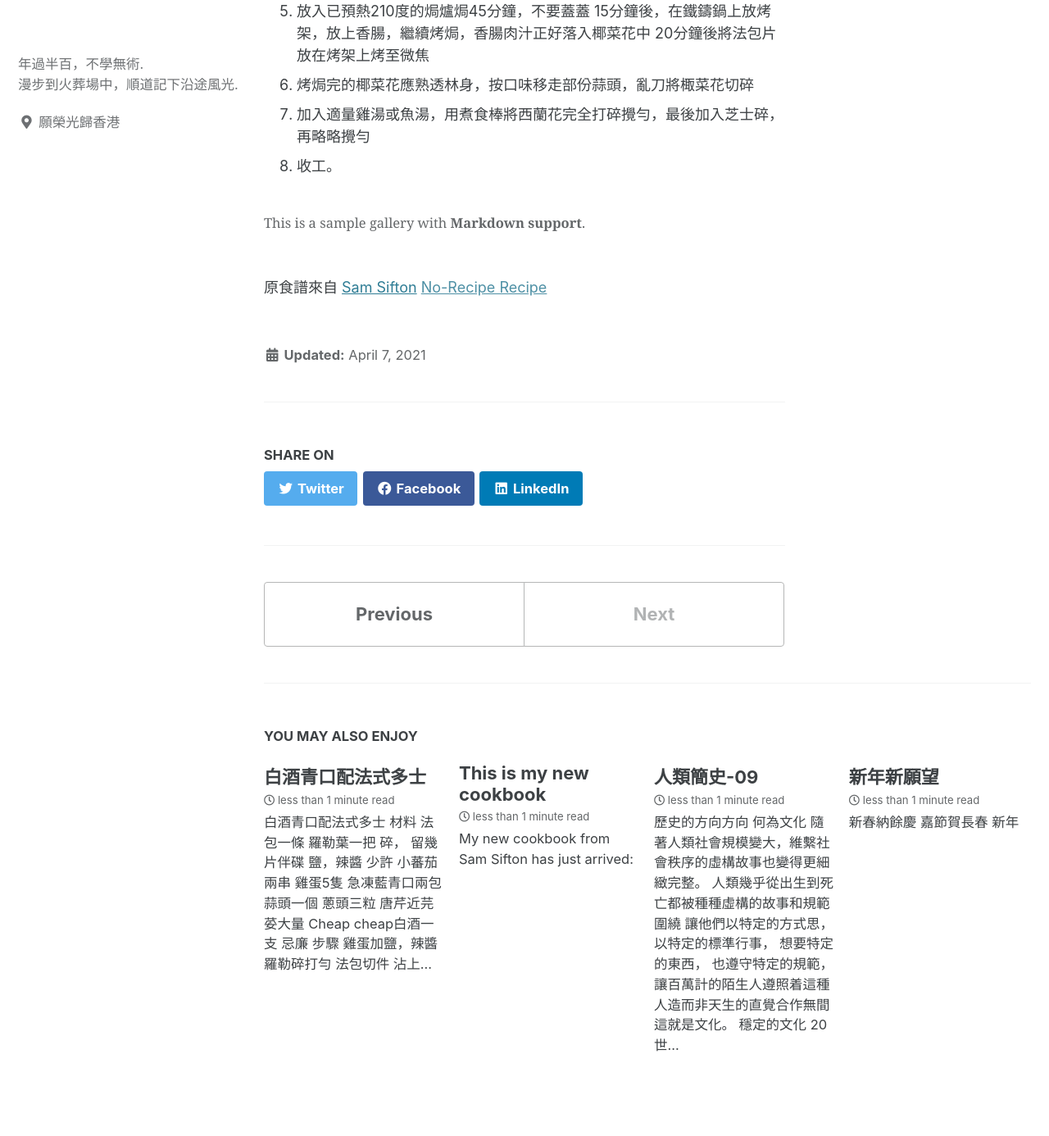
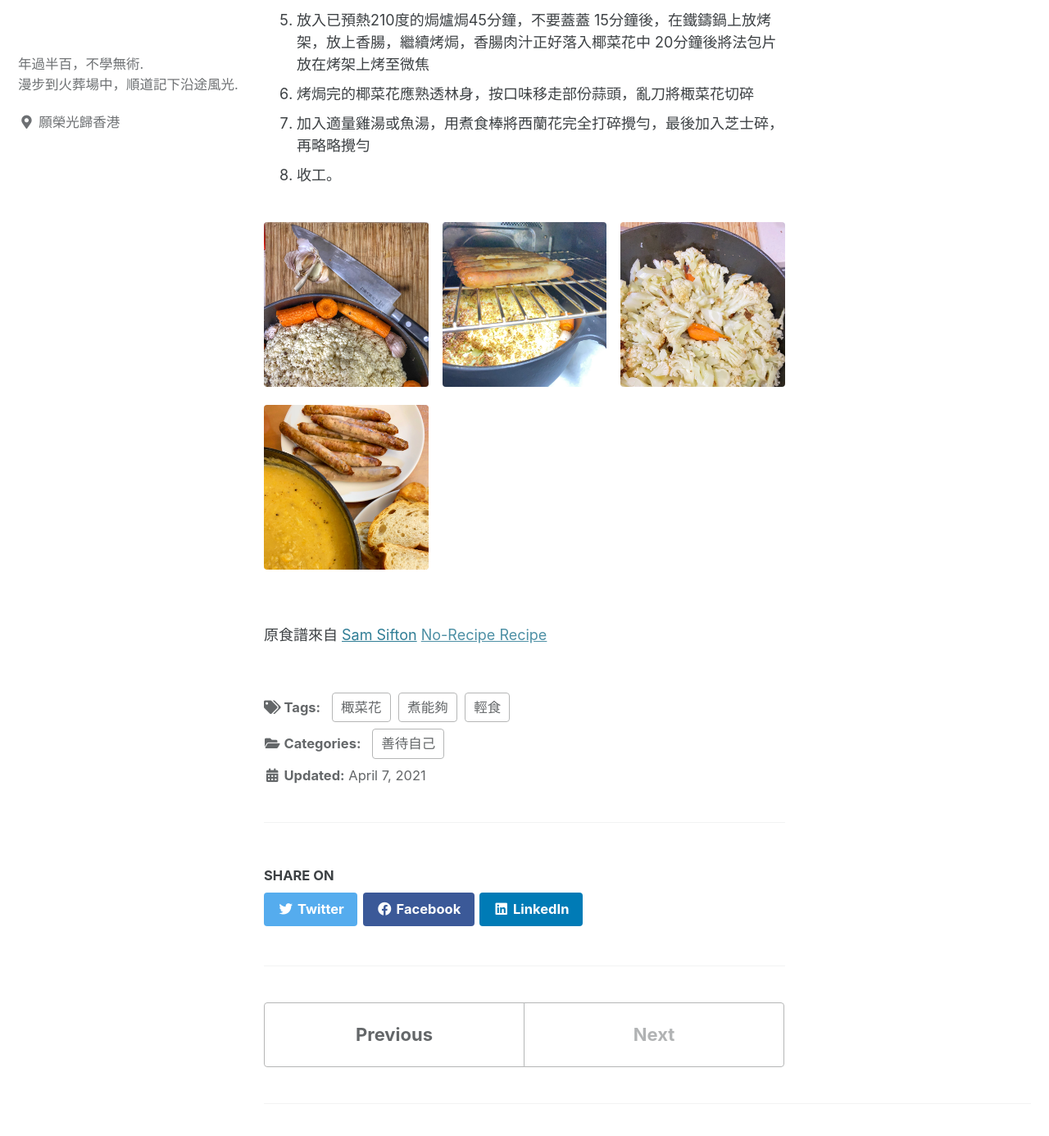
Before and after one commit to stupefii/stupefii, a Jekyll site: the page built from _posts/2021-04-07-Cauliflowwer-soup.md, in a window 1280 px wide and 1400 px high, scrolled down 936 px. Shown: the top 1386 px of the window at 82% size. Built offline with Jekyll 4.4.1, drawn with Linux system fonts in a browser that asks for light colours; cached includes are drawn as plain includes.

Commit message:
Update 2021-04-07-Cauliflowwer-soup.md

```diff
--- a/_posts/2021-04-07-Cauliflowwer-soup.md
+++ b/_posts/2021-04-07-Cauliflowwer-soup.md
@@ -8,7 +8,7 @@
   - 煮能夠
   - 輕食
   - 棷菜花
-  gallery:
+gallery:
   - url: /assets/images/cauliflower_1.jpg
     image_path: /assets/images/cauliflower_small_1.jpg
     alt: "焗棷菜花湯_1"
@@ -53,7 +53,7 @@
 7. 加入適量雞湯或魚湯，用煮食棒將西蘭花完全打碎攪勻，最後加入芝士碎，再略略攪勻
 8. 收工。
 
-{% include gallery caption="This is a sample gallery with **Markdown support**." %}
+{% include gallery clayout="half" Caption="This is a sample gallery with **Markdown support**." %}
 
 
 原食譜來自 [Sam Sifton](https://twitter.com/SamSifton) [No-Recipe Recipe]()
```
